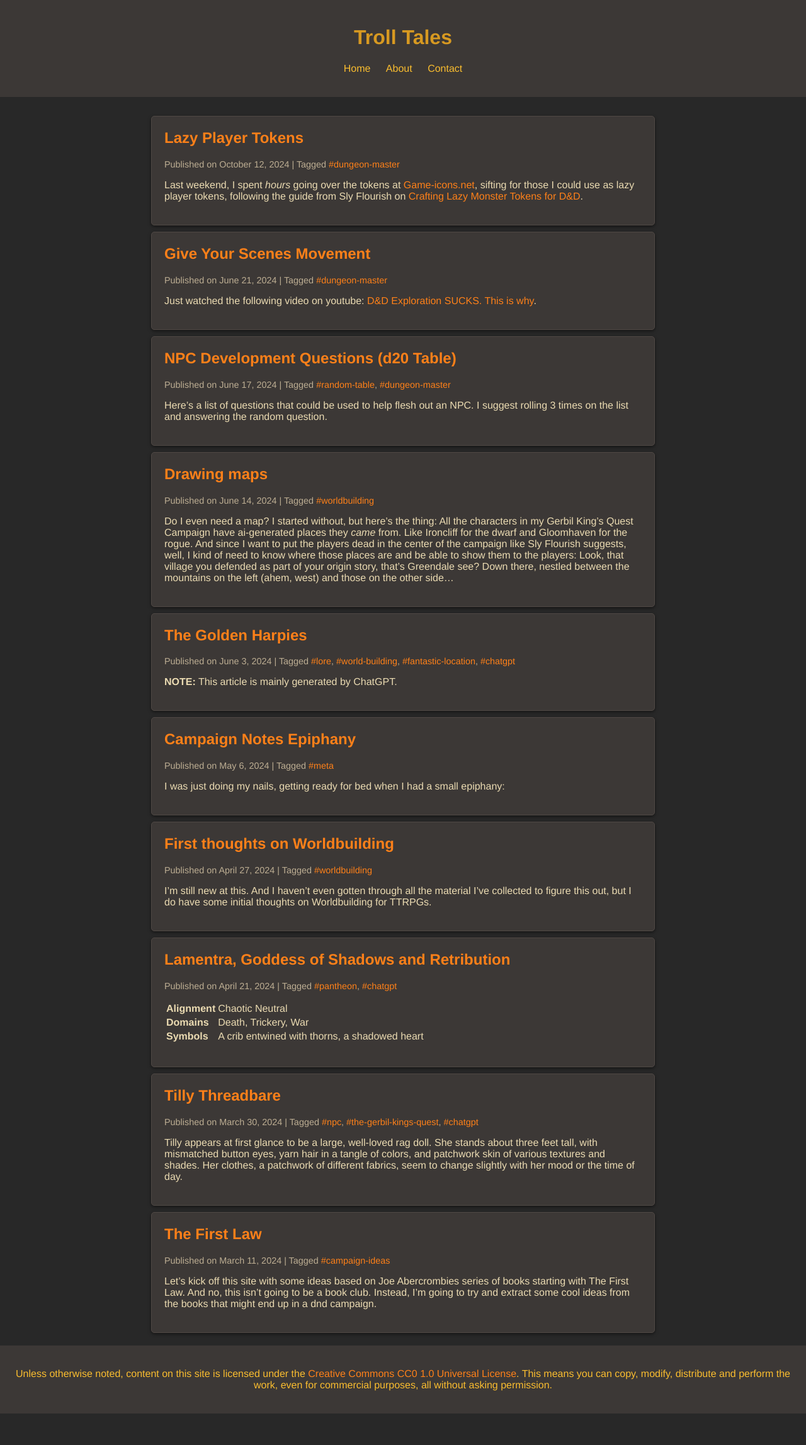
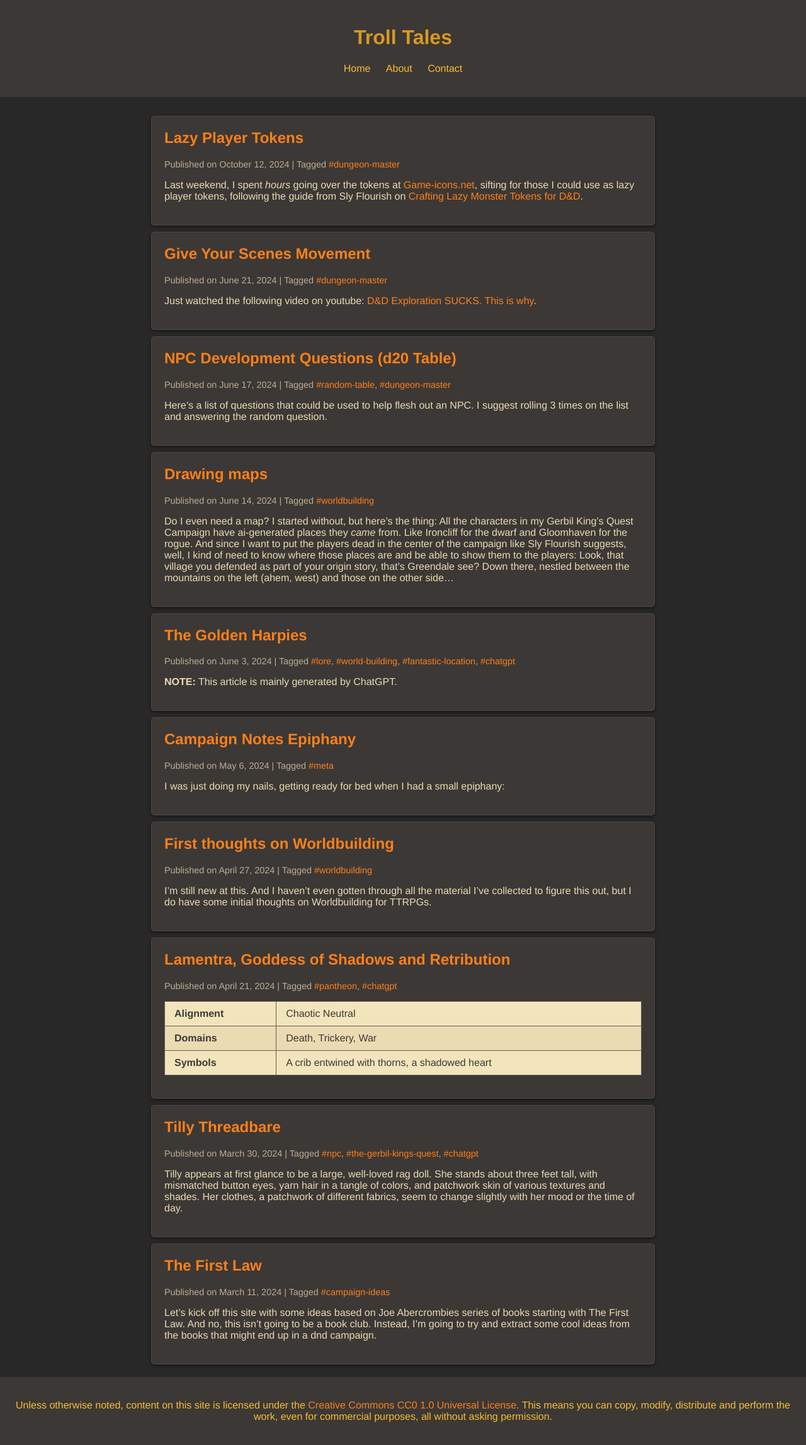
Before and after one commit to daren-thomas/troll-tales, a Jekyll site: the page built from index.md, in a window 1280 px wide. Shown: the whole page at 63% size. Built offline with Jekyll 4.4.1, drawn with Linux system fonts in a browser that asks for light colours; before the commit the page ends 2245 px from its top, so only the background shows below that.

Commit message:
formatting for tables

```diff
--- /dev/null
+++ b/_sass/_colors.scss
@@ -0,0 +1,19 @@
+// Define Gruvbox color variables
+$bg-color: #282828;
+$card-background: #3c3836;
+$main-text-color: #ebdbb2;
+$accent-color: #d79921;
+$light-accent-color: #fabd2f;
+$dark-accent-color: #b57614;
+$link-color: #83a598;
+$link-hover-color: #8ec07c;
+$header-footer-bg: #3c3836;
+$border-color: #504945;
+$meta-text-color: #bdae93;
+
+$bright-orange:  #fe8019;
+$bright-blue: #83a598;
+
+$text-link: $bright-blue;
+$text-a: $bright-orange;
+$text-a-hover: $bright-blue;
--- a/_sass/_gruvbox.scss
+++ b/_sass/_gruvbox.scss
@@ -1,22 +1,5 @@
-// Define Gruvbox color variables
-$bg-color: #282828;
-$card-background: #3c3836;
-$main-text-color: #ebdbb2;
-$accent-color: #d79921;
-$light-accent-color: #fabd2f;
-$dark-accent-color: #b57614;
-$link-color: #83a598;
-$link-hover-color: #8ec07c;
-$header-footer-bg: #3c3836;
-$border-color: #504945;
-$meta-text-color: #bdae93;
 
-$bright-orange:  #fe8019;
-$bright-blue: #83a598;
-
-$text-link: $bright-blue;
-$text-a: $bright-orange;
-$text-a-hover: $bright-blue;
+@import "colors";
 
 // Apply base styles
 body {
--- /dev/null
+++ b/_sass/_tables.scss
@@ -0,0 +1,53 @@
+// SCSS version of the Dungeon Master's Guide style table with Gruvbox light mode theme
+
+$table-bg: #fbf1c7;
+$table-header-bg: #d5c4a1;
+$table-row-even-bg: #ebdbb2;
+$table-row-odd-bg: #f2e5bc;
+$table-hover-bg: #d5c4a1;
+$table-text-color: #3c3836;
+$table-border-color: #665c54;
+
+// Table Styles
+table {
+  width: 100%;
+  border-collapse: collapse;
+  background-color: $table-bg;
+  color: $table-text-color;
+
+  th, td {
+    border: 1px solid $table-border-color;
+    padding: 12px;
+    text-align: left;
+  }
+
+  th {
+    background-color: $table-header-bg;
+    color: #3c3836;
+    font-weight: bold;
+  }
+
+  tr:nth-child(even) {
+    background-color: $table-row-even-bg;
+  }
+
+  tr:nth-child(odd) {
+    background-color: $table-row-odd-bg;
+  }
+
+  tr:hover {
+    background-color: $table-hover-bg;
+  }
+
+  caption {
+    font-size: 1.3em;
+    margin-bottom: 15px;
+    font-weight: bold;
+    color: $table-text-color;
+  }
+
+  td {
+    vertical-align: middle;
+    padding: 10px 15px;
+  }
+}
--- a/assets/css/main.scss
+++ b/assets/css/main.scss
@@ -1,5 +1,6 @@
 ---
 ---
 @import "gruvbox";
+@import "tables";
 @import "images";
 @import "media";
```
